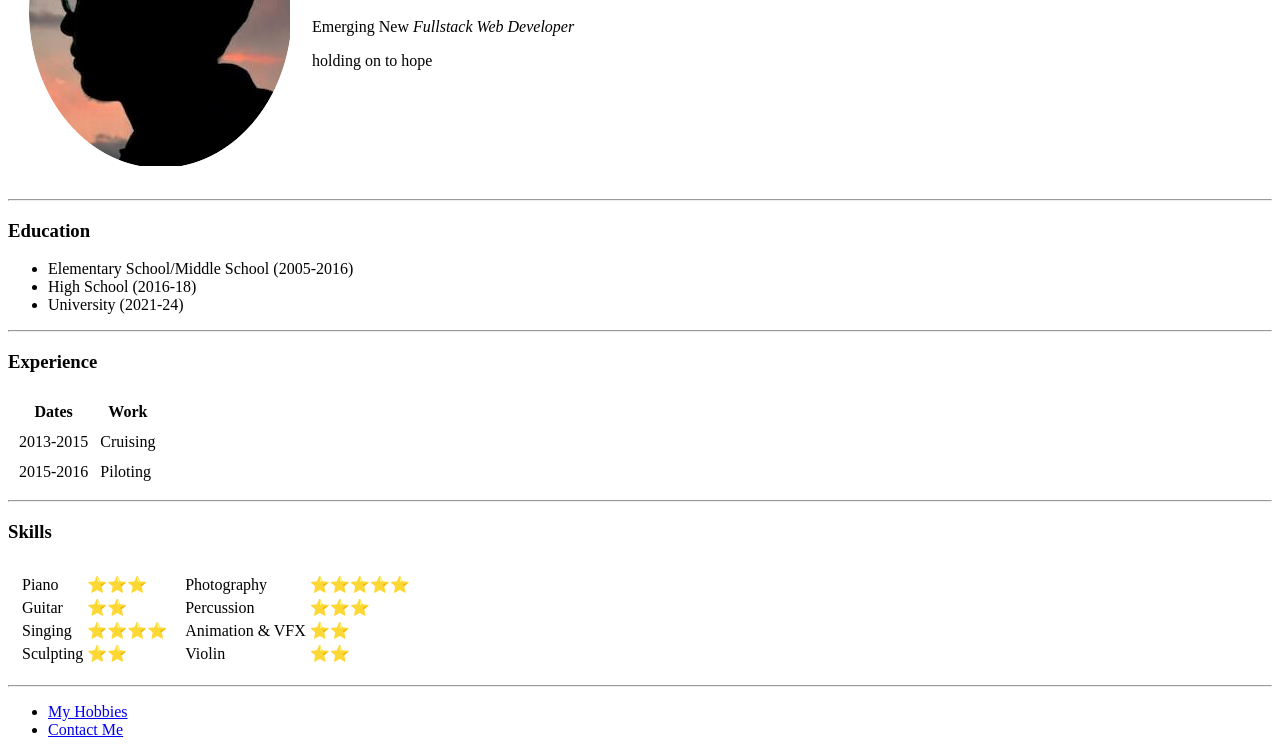
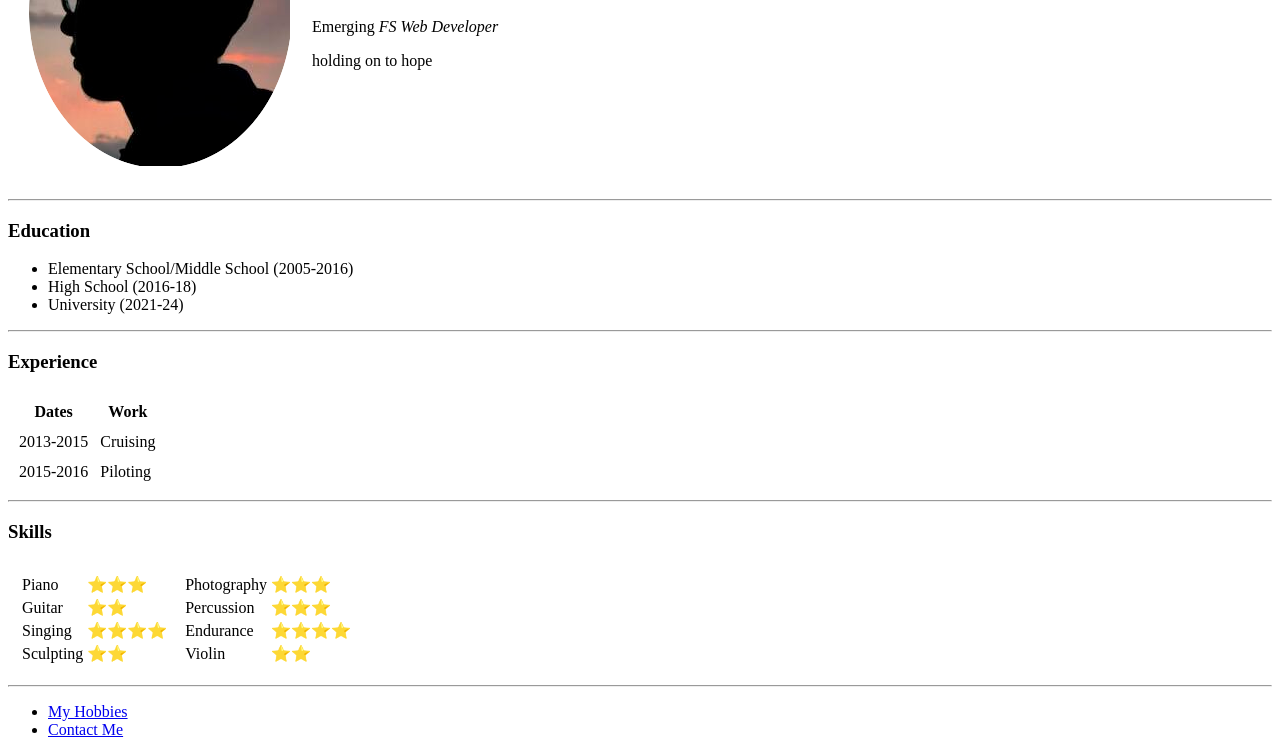
Before and after one commit to therealastel/cv, a plain HTML site: page index.html in a window 1280 px wide. Shown: the part 174-929 px from the top of the page. Drawn offline with Linux system fonts and the light colour scheme; files whose address does not match are found by name.

Commit message:
Update index.html

```diff
--- a/index.html
+++ b/index.html
@@ -12,7 +12,7 @@
        <td><img src="E:\WebDev\HTML - Personal Site\photo-1529665253569-6d01c0eaf7b6.jpg" alt="Profile picture"></td>
        <td>
          <h1>The Name</h1>
-         <p>Emerging New <em> Fullstack Web Developer</em></p>
+         <p>Emerging <em> FS Web Developer</em></p>
          <p>holding on to hope</p>
        </td>
      </tr>
@@ -73,15 +73,15 @@
          <table>
            <tr>
              <td>Photography</td>
-             <td>⭐⭐⭐⭐⭐</td>
+             <td>⭐⭐⭐</td>
            </tr>
            <tr>
              <td>Percussion</td>
              <td>⭐⭐⭐</td>
            </tr>
            <tr>
-             <td>Animation & VFX</td>
-             <td>⭐⭐</td>
+             <td>Endurance</td>
+             <td>⭐⭐⭐⭐</td>
            </tr>
            <tr>
              <td>Violin</td>
```
